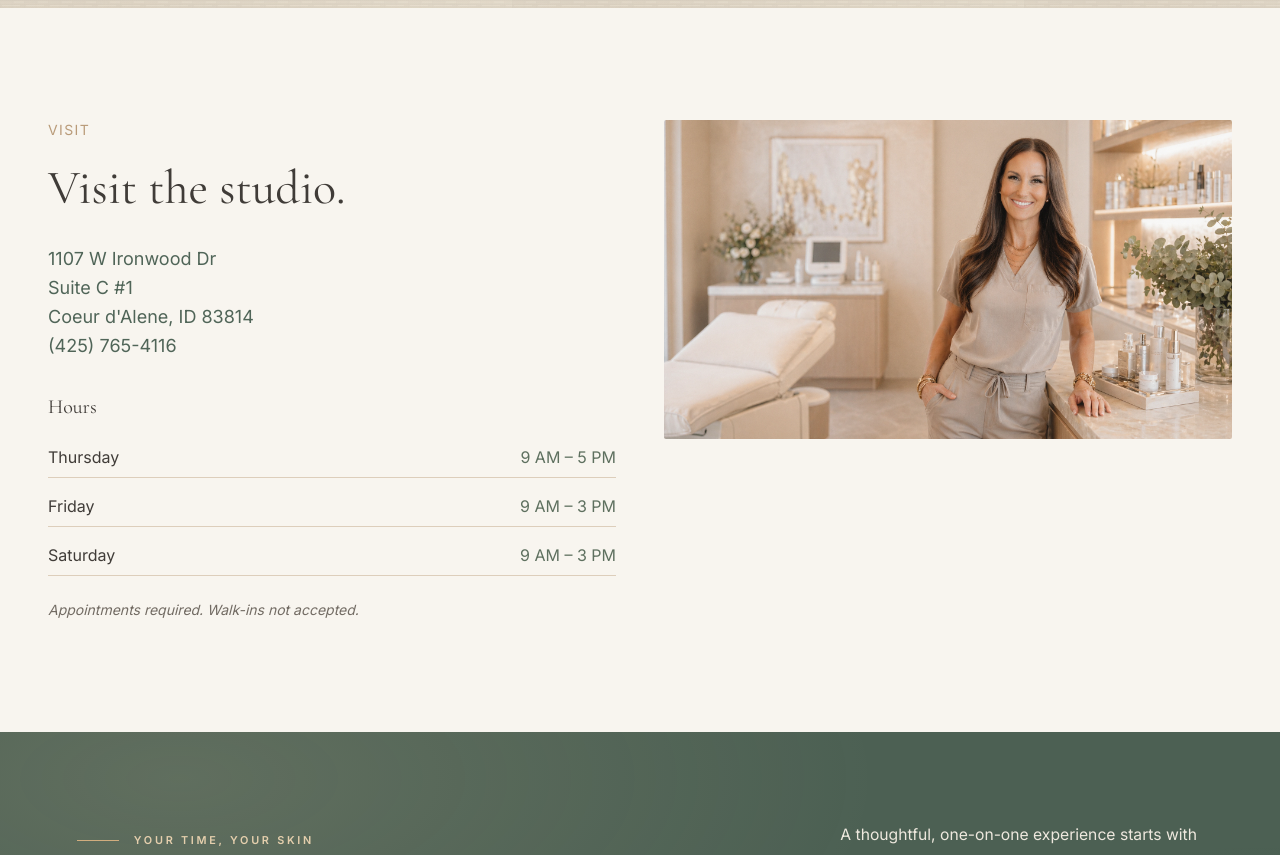
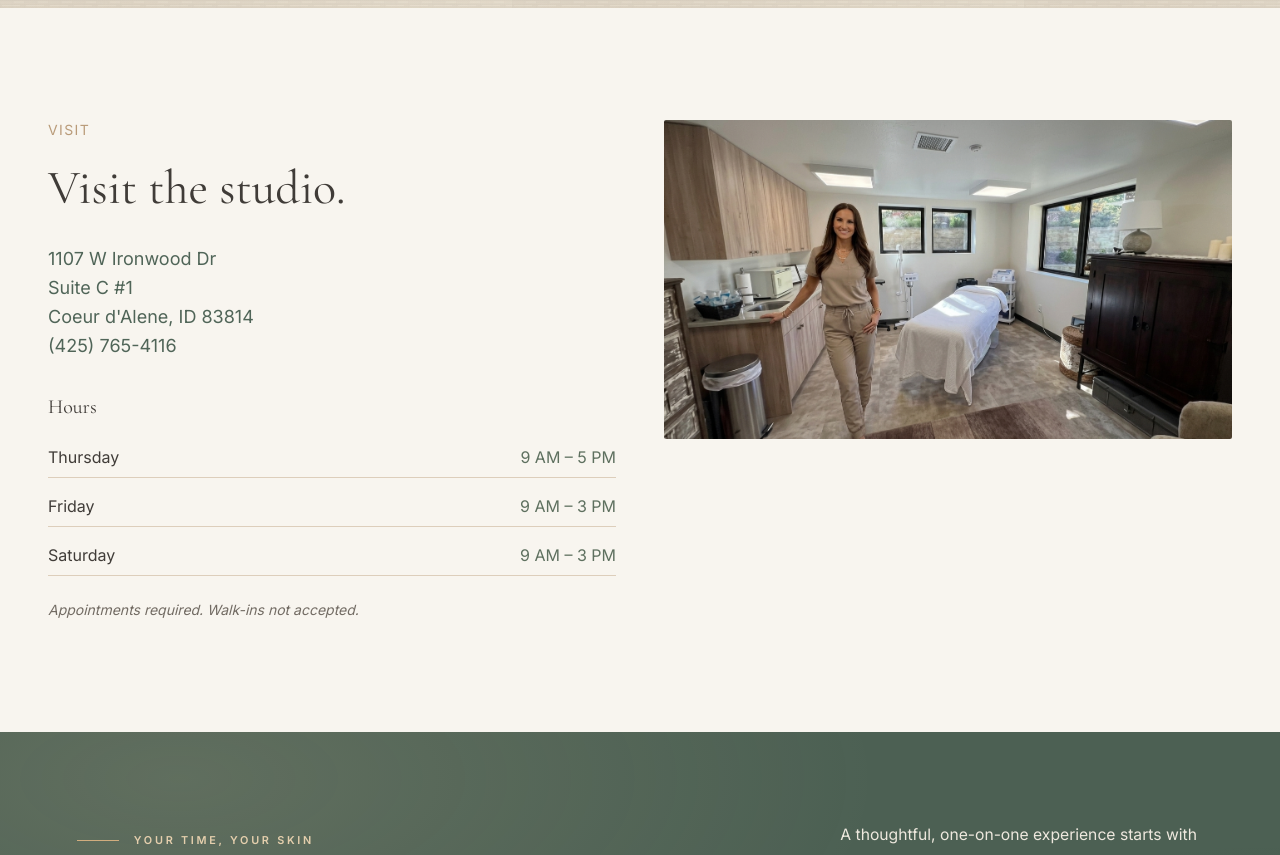
Before and after one commit to Unchainedmindprompts/Aesthetics-by-Michelle, a Next.js app: page / in a window 1280 px wide. Shown: the part 3360-4215 px from the top of the page. Built offline with nearby package versions, Linux system fonts and the light colour scheme.

Commit message:
Replace the homepage studio portrait with Michelle’s selected room photo

```diff
--- a/app/page.tsx
+++ b/app/page.tsx
@@ -224,7 +224,7 @@ export default function HomePage() {
       </section>
 
       {/* SECTION 5: LOCATION & HOURS */}
-      <section className="visit-studio-palette bg-ivory py-20 md:py-28">
+      <section id="visit-the-studio" className="visit-studio-palette scroll-mt-24 bg-ivory py-20 md:py-28">
         <div className="mx-auto grid max-w-7xl grid-cols-1 gap-12 px-6 md:grid-cols-2 md:px-12">
           <div>
             <p className="font-sans text-sm uppercase tracking-widest text-gold">
@@ -267,8 +267,8 @@ export default function HomePage() {
 
           <div className="relative aspect-video w-full overflow-hidden rounded-sm">
             <Image
-              src="/images/michelle-studio-4k.webp"
-              alt="Michelle Hoffman inside her skincare studio"
+              src="/images/michelle-in-treatment-room.jpg"
+              alt="Michelle Hoffman standing beside the treatment bed in her Coeur d’Alene studio."
               fill
               sizes="(min-width: 768px) 50vw, 100vw"
               className="object-cover"
```
Also changed, not shown: public/images/michelle-in-treatment-room.jpg (added).
